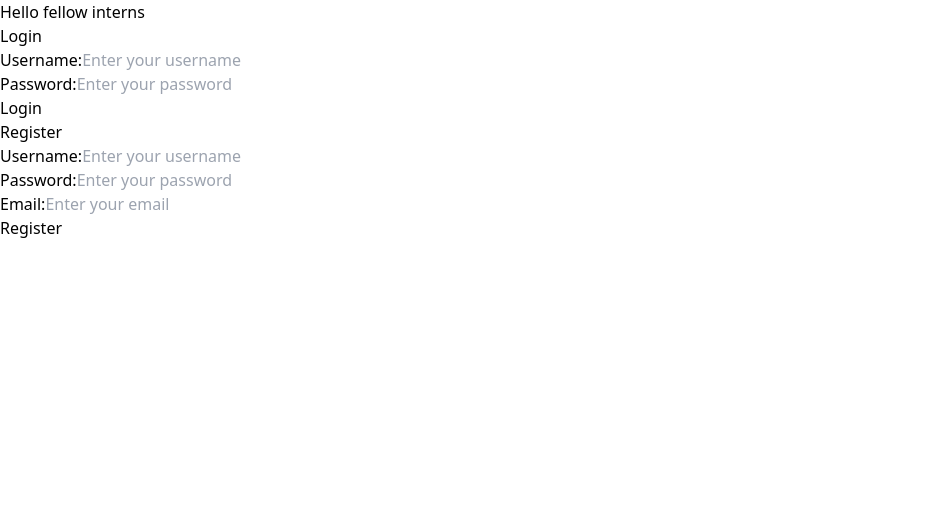
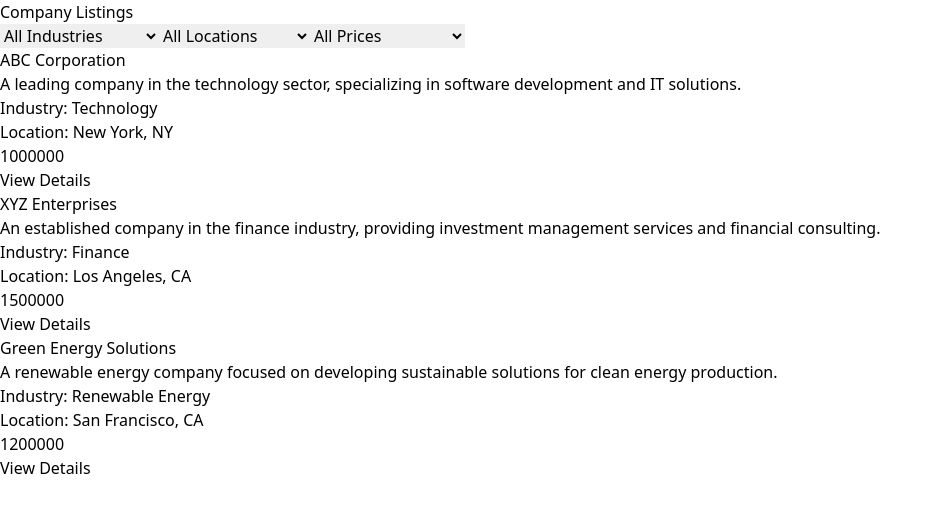
Before and after one commit to DamjanJoveski/vantevo-internship-frontend, a React (Vite) app: page / in a window 1280 px wide. Shown: the top 512 px of the page, without its empty margins (0-942 px from the left). Built offline with nearby package versions, Linux system fonts and the light colour scheme.

Commit message:
Added Listings page with functional filters and company listing preview component. Will improve by defining the filters as separate components

```diff
--- a/src/App.jsx
+++ b/src/App.jsx
@@ -1,13 +1,10 @@
-import {Login} from "./pages/Login/Login.jsx";
-import {Register} from "./pages/Register/Register.jsx";
+import {Listings} from "./pages/Listings/Listings.jsx";
 
 function App() {
 
     return(
         <div className='w-full mt-10'>
-            <h1 className='text-3xl text-blue-600 w-80 mx-auto'>Hello fellow interns</h1>
-            <Login />
-            <Register />
+            <Listings/>
         </div>
     )
 }
--- /dev/null
+++ b/src/components/ListingPreview.jsx
@@ -0,0 +1,21 @@
+// eslint-disable-next-line react/prop-types
+export function ListingPreview({name,description,price,industry,location}) {
+    return (
+        <div className="bg-white rounded-lg shadow-md overflow-hidden">
+            <div className="px-6 py-4">
+                <h2 className="text-xl font-semibold text-gray-800 mb-2">{name}</h2>
+                <p className="text-gray-600 mb-4">{description}</p>
+                <div className="flex justify-between items-center mb-4">
+                    <p className="text-gray-700">Industry: {industry}</p>
+                    <p className="text-gray-700">Location: {location}</p>
+                </div>
+                <div className="flex justify-between items-center">
+                    <p className="text-gray-700 font-bold">{price}</p>
+                    <button className="bg-blue-500 hover:bg-blue-700 text-white font-bold py-2 px-4 rounded focus:outline-none focus:shadow-outline">
+                        View Details
+                    </button>
+                </div>
+            </div>
+        </div>
+    )
+}
--- a/src/consts.js
+++ b/src/consts.js
@@ -1 +1,28 @@
 export const ENDPOINT = 'http://127.0.0.1:5000/'
+
+export const MOCK_COMPANIES = [
+    {
+        id: 1,
+        name: "ABC Corporation",
+        description: "A leading company in the technology sector, specializing in software development and IT solutions.",
+        industry: "Technology",
+        location: "New York, NY",
+        price: 1000000
+    },
+    {
+        id: 2,
+        name: "XYZ Enterprises",
+        description: "An established company in the finance industry, providing investment management services and financial consulting.",
+        industry: "Finance",
+        location: "Los Angeles, CA",
+        price: 1500000
+    },
+    {
+        id: 3,
+        name: "Green Energy Solutions",
+        description: "A renewable energy company focused on developing sustainable solutions for clean energy production.",
+        industry: "Renewable Energy",
+        location: "San Francisco, CA",
+        price: 1200000
+    },
+];
--- a/src/pages/Listings/Listings.jsx
+++ b/src/pages/Listings/Listings.jsx
@@ -1,5 +1,84 @@
+import {useState} from "react";
+import {MOCK_COMPANIES} from "../../consts.js";
+import {ListingPreview} from "../../components/ListingPreview.jsx";
+
 export function Listings() {
+
+    //GET REQUEST TO THE SERVER
+
+    const [filters, setFilters] = useState({
+        industry: '',
+        location: '',
+        priceRange: ''
+    });
+
+    const filteredCompanies = MOCK_COMPANIES.filter(company => {
+        return (
+            (!filters.industry || company.industry.toLowerCase() === filters.industry.toLowerCase()) &&
+            (!filters.location || company.location.toLowerCase() === filters.location.toLowerCase()) &&
+            (!filters.priceRange || company.price <= parseInt(filters.priceRange))
+        );
+    });
+
+    const handleFilterChange = (filterName, value) => {
+        setFilters({ ...filters, [filterName]: value });
+    };
+
     return (
-        <h1>Listings</h1>
-    )
+        <div className="container mx-auto">
+            <h1 className="text-2xl font-semibold text-gray-800 mb-4">Company Listings</h1>
+
+            {/* Filter controls */}
+            <div className="flex mb-4">
+                {/* Industry filter */}
+                <select
+                    className="bg-white border rounded px-4 py-2 mr-4 focus:outline-none focus:shadow-outline"
+                    value={filters.industry}
+                    onChange={(e) => handleFilterChange('industry', e.target.value)}
+                >
+                    <option value="">All Industries</option>
+                    <option value="Technology">Technology</option>
+                    <option value="Finance">Finance</option>
+                    <option value="Renewable Energy">Renewable Energy</option>
+                </select>
+
+                {/* Location filter */}
+                <select
+                    className="bg-white border rounded px-4 py-2 mr-4 focus:outline-none focus:shadow-outline"
+                    value={filters.location}
+                    onChange={(e) => handleFilterChange('location', e.target.value)}
+                >
+                    <option value="">All Locations</option>
+                    <option value="New York, NY">New York, NY</option>
+                    <option value="Los Angeles, CA">Los Angeles, CA</option>
+                    <option value="San Francisco, CA">San Francisco, CA</option>
+                </select>
+
+                {/* Price range filter */}
+                <select
+                    className="bg-white border rounded px-4 py-2 mr-4 focus:outline-none focus:shadow-outline"
+                    value={filters.priceRange}
+                    onChange={(e) => handleFilterChange('priceRange', e.target.value)}
+                >
+                    <option value="">All Prices</option>
+                    <option value="1000000">$1,000,000 or less</option>
+                    <option value="1500000">$1,500,000 or less</option>
+                    <option value="2000000">$2,000,000 or less</option>
+                </select>
+            </div>
+
+            <div className="grid grid-cols-3 gap-4">
+                {filteredCompanies.map(company => (
+                    <ListingPreview
+                        key={company.id}
+                        name={company.name}
+                        description={company.description}
+                        price={company.price}
+                        location={company.location}
+                        industry={company.industry}
+                    />
+                ))}
+            </div>
+        </div>
+    );
 }
```
